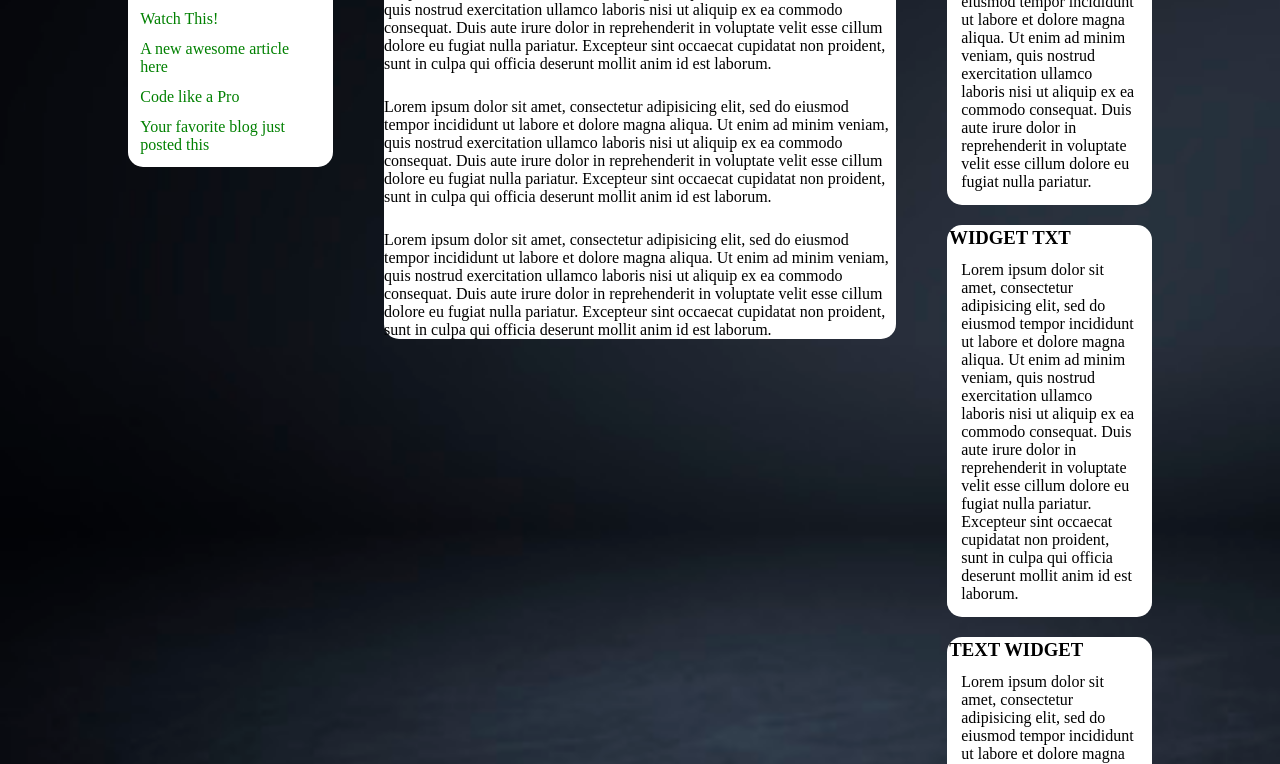
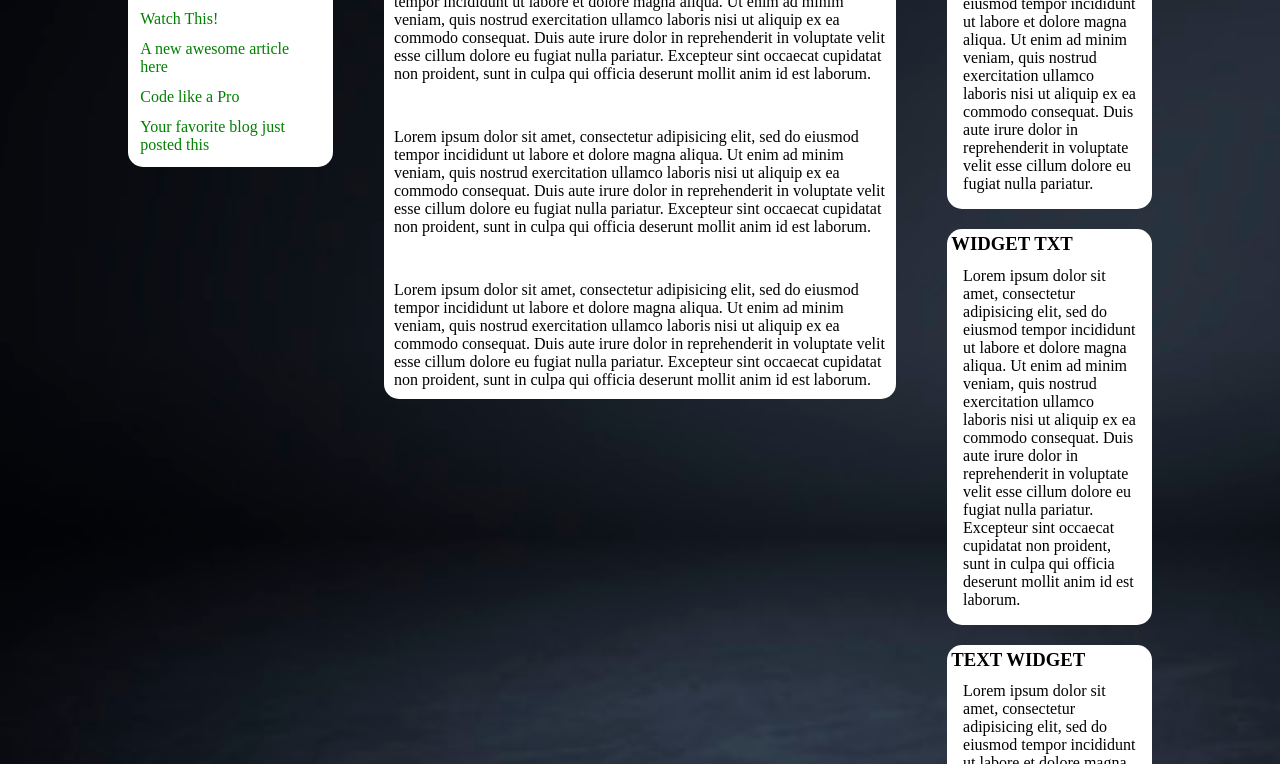
Before and after one commit to pagos21/htmlcss-wp, a plain HTML site: page index.html in a window 1280 px wide. Shown: the part 411-1175 px from the top of the page. Drawn offline with Linux system fonts and the light colour scheme.

Commit message:
v 1.2.2 (CSS fix )

```diff
--- a/style/style.css
+++ b/style/style.css
@@ -123,6 +123,7 @@ main h3{
 }
 
 main p{
+  padding: 10px;
   margin-top: 25px;
 }
 
@@ -154,7 +155,7 @@ a:hover{
 }
 
 .widget {
-  padding: 1%;
+  padding: 2%;
   margin-bottom: 20px;
   background-color: white;
 }
```
